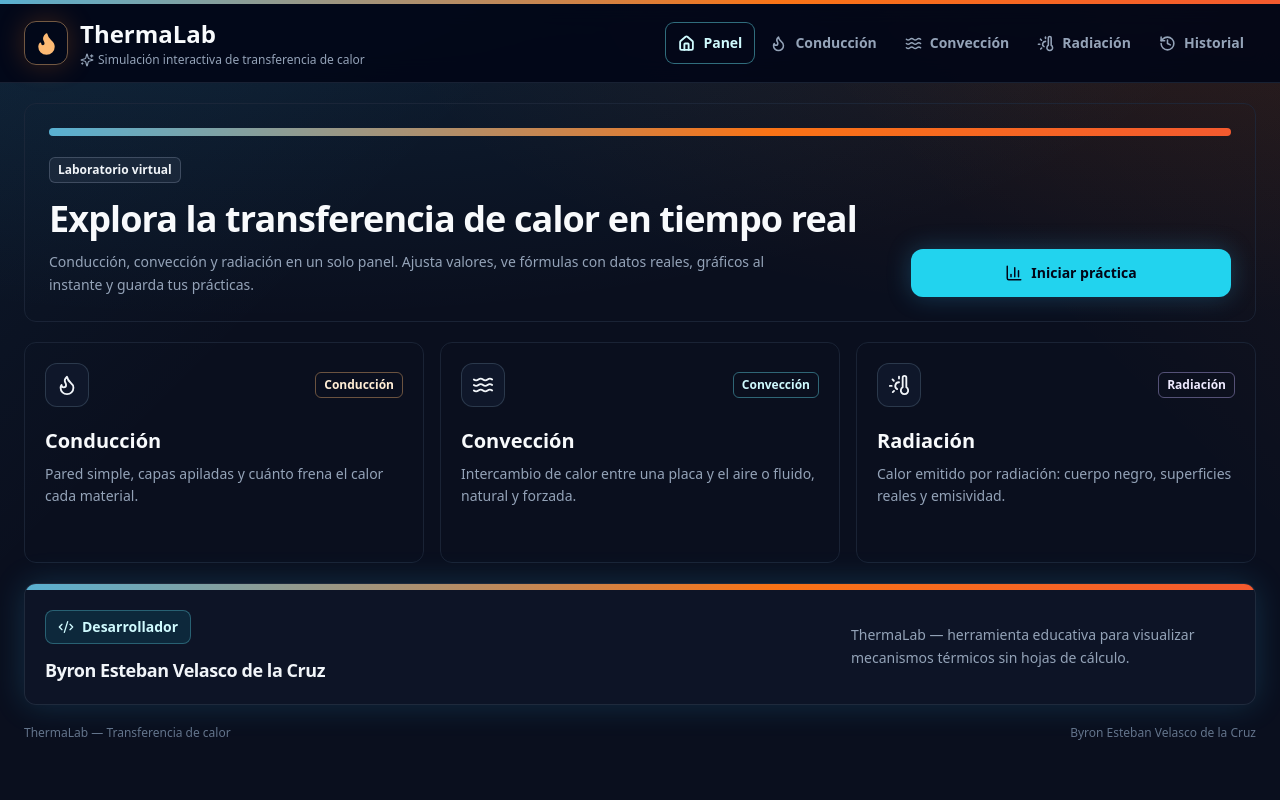
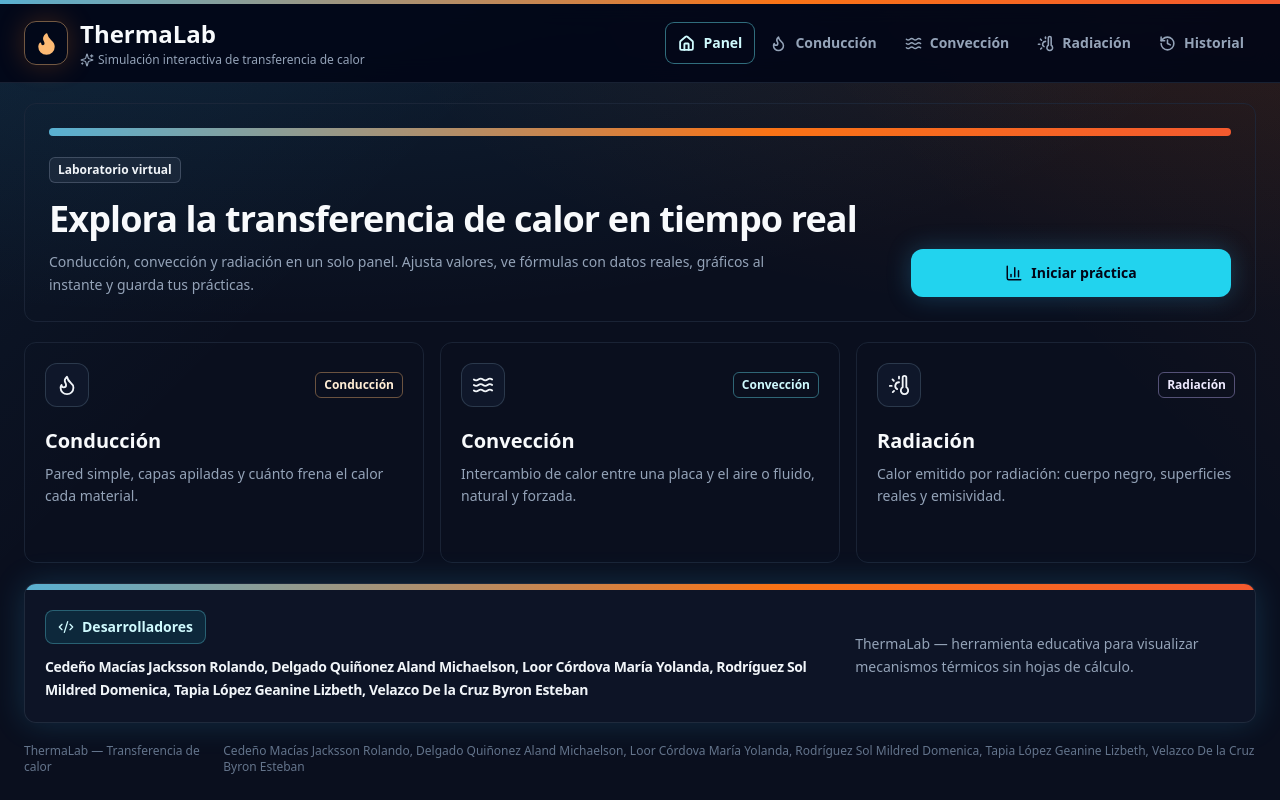
Before and after one commit to grisbope/thermalab, a React (Vite) app: page / in a window 1280 px wide. Built offline with nearby package versions, Linux system fonts and the light colour scheme; a web font is replaced by a local one.

Commit message:
Actualizar sección de desarrolladores con lista de integrantes
Co-authored-by: Grismaldo Bone Jr. <alexbope75@gmail.com>

```diff
--- a/src/App.tsx
+++ b/src/App.tsx
@@ -28,6 +28,9 @@ const moduleLabel: Record<Mechanism, string> = {
   convection: 'Convección',
   radiation: 'Radiación',
 };
+
+const developers =
+  'Cedeño Macías Jacksson Rolando, Delgado Quiñonez Aland Michaelson, Loor Córdova María Yolanda, Rodríguez Sol Mildred Domenica, Tapia López Geanine Lizbeth, Velazco De la Cruz Byron Esteban';
 
 const moduleTone: Record<Mechanism, 'warm' | 'cold' | 'rad'> = {
   conduction: 'warm',
@@ -129,10 +132,10 @@ function Dashboard({
           <div>
             <div className="inline-flex items-center gap-2 rounded-lg border border-cyan-300/30 bg-cyan-400/10 px-3 py-1.5 text-sm font-bold text-cyan-100">
               <Code2 size={16} aria-hidden="true" />
-              Desarrollador
+              Desarrolladores
             </div>
-            <p className="mt-3 text-lg font-bold tracking-tight text-slate-100">
-              Byron Esteban Velasco de la Cruz
+            <p className="mt-3 text-sm font-semibold leading-relaxed tracking-tight text-slate-100">
+              {developers}
             </p>
           </div>
           <p className="max-w-sm text-sm leading-relaxed text-slate-400">
@@ -316,7 +319,7 @@ export default function App() {
       <BottomTabBar activeView={activeView} onNavigate={setActiveView} />
       <footer className="mx-auto flex max-w-7xl flex-col gap-2 px-4 pb-6 text-xs text-slate-500 md:flex-row md:items-center md:justify-between md:px-6">
         <span>ThermaLab — Transferencia de calor</span>
-        <span>Byron Esteban Velasco de la Cruz</span>
+        <span>{developers}</span>
       </footer>
     </div>
   );
```
Also changed, not shown: 1 other file (tests, documents, lock files or other folders).
